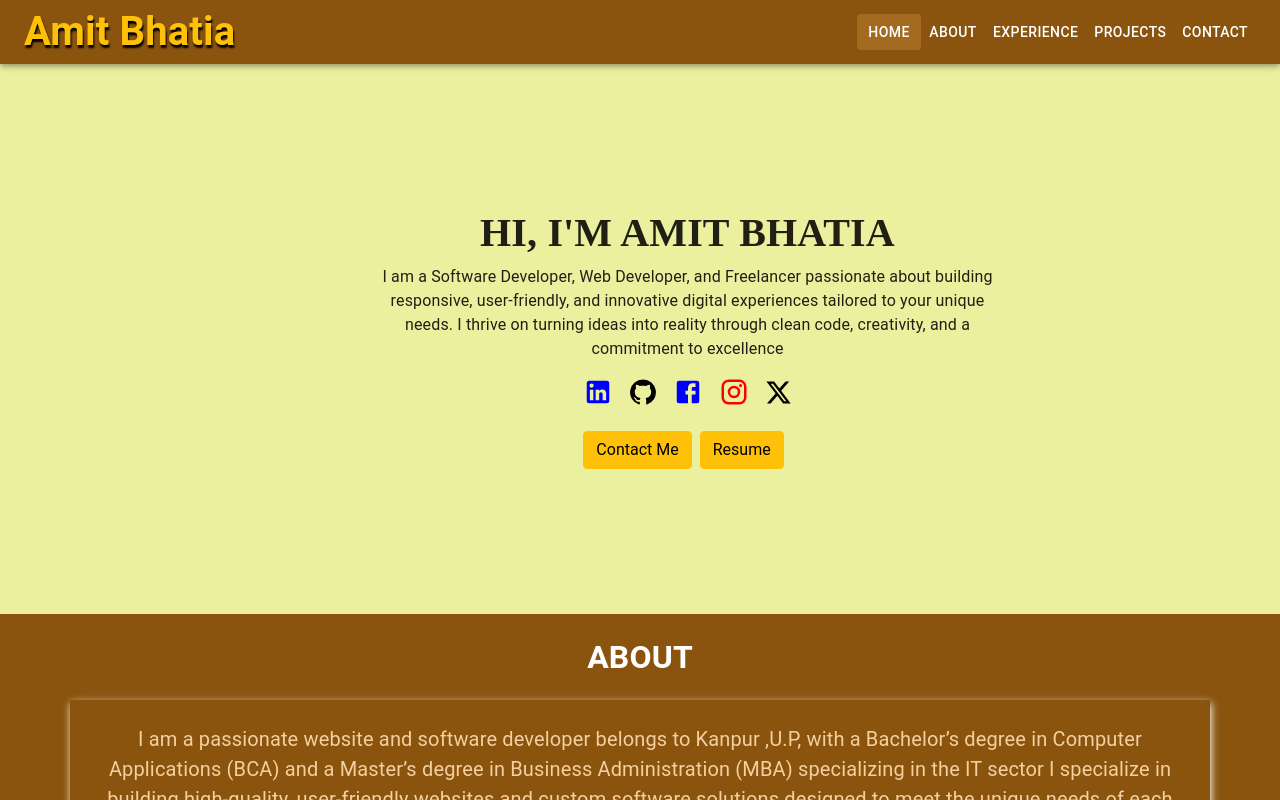
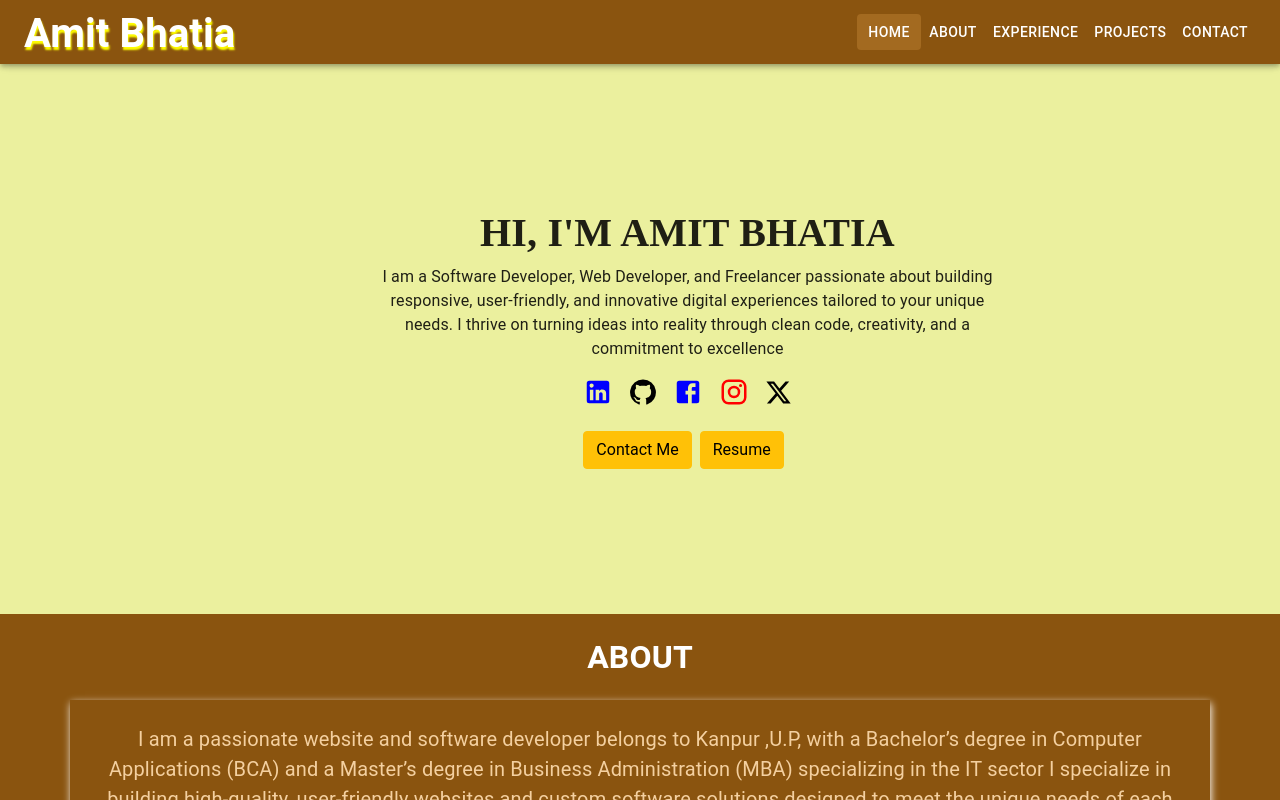
Before and after one commit to amitbhatia654/MyPortFolio, a React (Vite) app in the folder Amit Bhatia/: page / in a window 1280 px wide. Shown: the top 800 px of the page. Built offline with nearby package versions, Linux system fonts and the light colour scheme.

Commit message:
fixes in name

```diff
--- a/Amit Bhatia/src/Components/Navbar.jsx
+++ b/Amit Bhatia/src/Components/Navbar.jsx
@@ -85,8 +85,11 @@ export default function Navbar(props) {
                 <MenuIcon />
               </IconButton>
               <span
-                className="fw-bold fs-1 text-warning"
-                style={{ textShadow: "1px 3px 2px black" }}
+                className="fw-bold fs-1 text-white mt-1"
+                style={{
+                  textShadow: "1px 3px 2px yellow",
+                  display: "inline-block",
+                }}
               >
                 Amit Bhatia
               </span>
```
